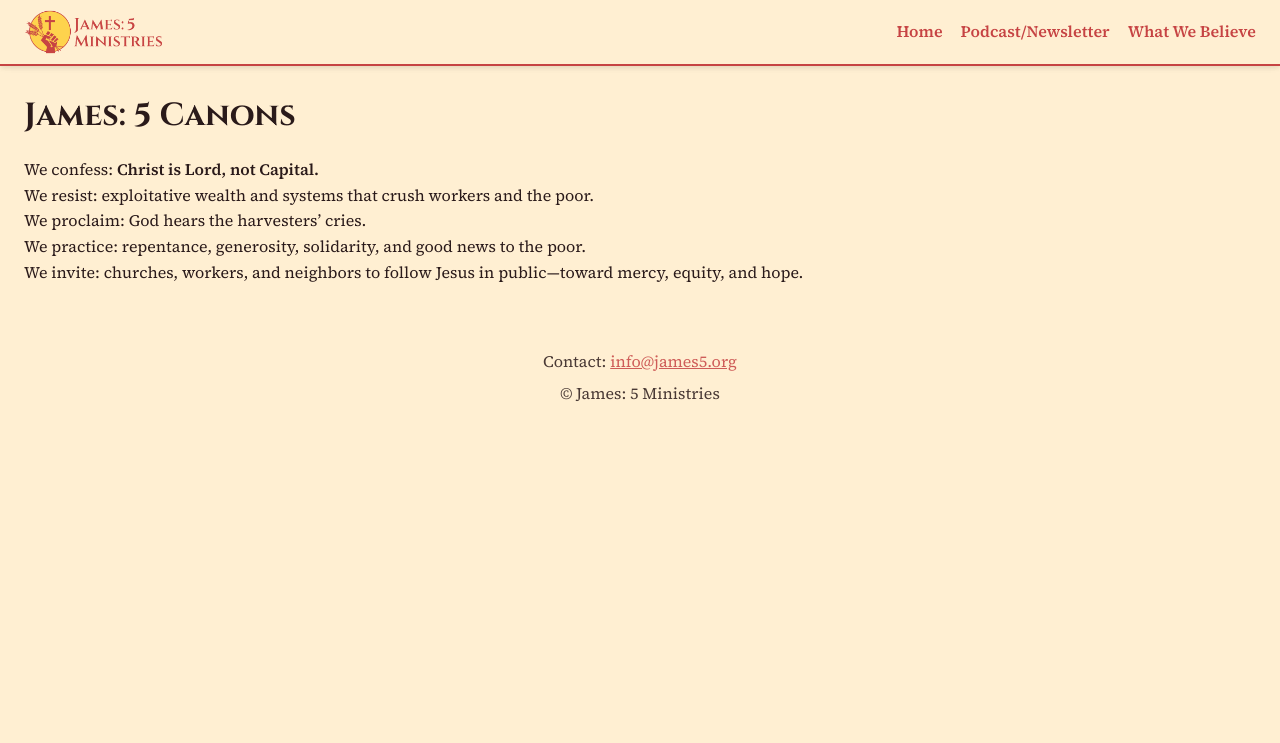
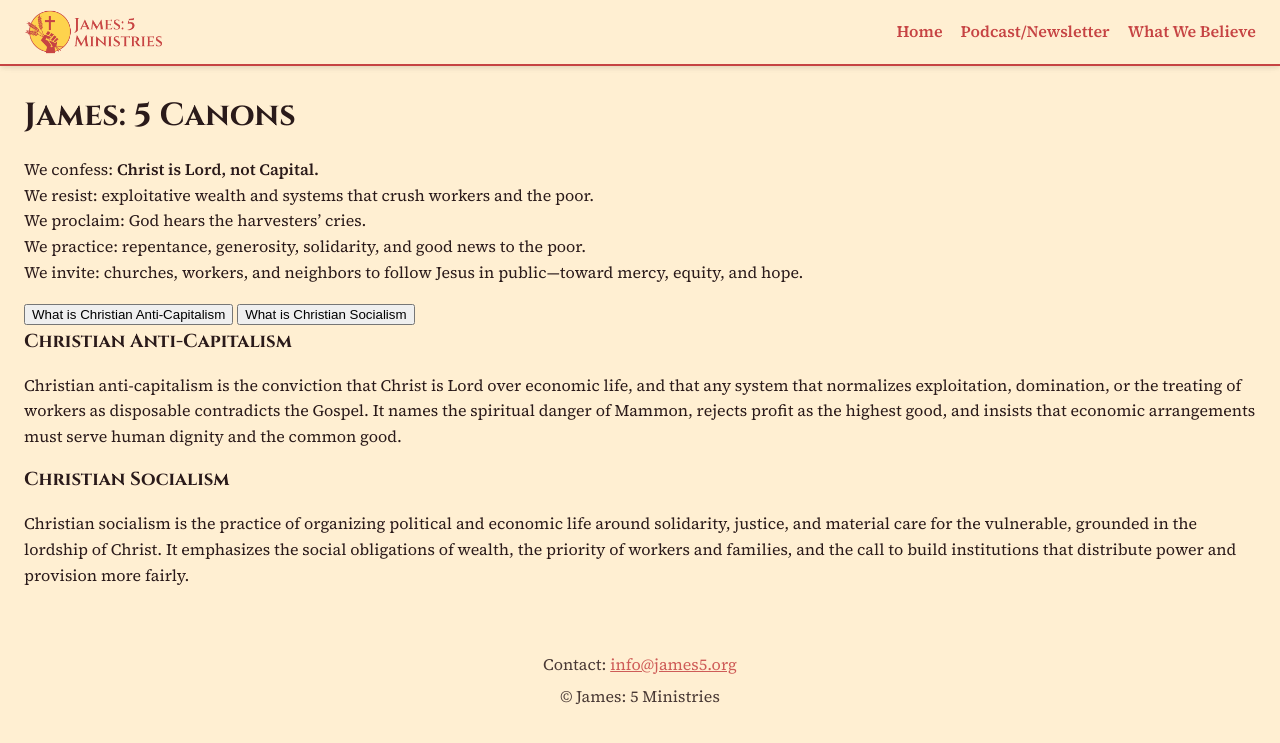
Before and after one commit to james5ministries/james5ministries.github.io, a Jekyll site: the page built from what-we-believe.md, in a window 1280 px wide. Shown: the top 743 px of the page. Built offline with Jekyll 4.4.1, drawn with Linux system fonts in a browser that asks for light colours.

Commit message:
Add toggle sections for Anti-Capitalism and Socialism

```diff
--- a/what-we-believe.md
+++ b/what-we-believe.md
@@ -12,3 +12,61 @@ We resist: exploitative wealth and systems that crush workers and the poor.
 We proclaim: God hears the harvesters’ cries.
 We practice: repentance, generosity, solidarity, and good news to the poor.
 We invite: churches, workers, and neighbors to follow Jesus in public—toward mercy, equity, and hope.
+
+
+<section class="toggle-block">
+  <div class="toggle-buttons">
+    <button type="button" class="toggle-btn is-active" data-target="anti-cap">
+      What is Christian Anti-Capitalism
+    </button>
+    <button type="button" class="toggle-btn" data-target="christian-socialism">
+      What is Christian Socialism
+    </button>
+  </div>
+
+  <div class="toggle-panels">
+    <div id="anti-cap" class="toggle-panel is-open">
+      <h3>Christian Anti-Capitalism</h3>
+      <p>
+        <!-- Replace this with your copy -->
+        Christian anti-capitalism is the conviction that Christ is Lord over economic life, and that any system
+        that normalizes exploitation, domination, or the treating of workers as disposable contradicts the Gospel.
+        It names the spiritual danger of Mammon, rejects profit as the highest good, and insists that economic
+        arrangements must serve human dignity and the common good.
+      </p>
+    </div>
+
+    <div id="christian-socialism" class="toggle-panel">
+      <h3>Christian Socialism</h3>
+      <p>
+        <!-- Replace this with your copy -->
+        Christian socialism is the practice of organizing political and economic life around solidarity, justice,
+        and material care for the vulnerable, grounded in the lordship of Christ. It emphasizes the social
+        obligations of wealth, the priority of workers and families, and the call to build institutions that
+        distribute power and provision more fairly.
+      </p>
+    </div>
+  </div>
+</section>
+
+<script>
+(function(){
+  const root = document.currentScript.previousElementSibling;
+  if (!root || !root.classList.contains('toggle-block')) return;
+
+  const buttons = root.querySelectorAll('.toggle-btn');
+  const panels  = root.querySelectorAll('.toggle-panel');
+
+  function openPanel(id){
+    panels.forEach(p => p.classList.toggle('is-open', p.id === id));
+    buttons.forEach(b => b.classList.toggle('is-active', b.dataset.target === id));
+  }
+
+  buttons.forEach(btn => {
+    btn.addEventListener('click', () => openPanel(btn.dataset.target));
+  });
+
+  // Ensure only one is open on load
+  openPanel(root.querySelector('.toggle-btn.is-active')?.dataset.target || panels[0].id);
+})();
+</script>
```
